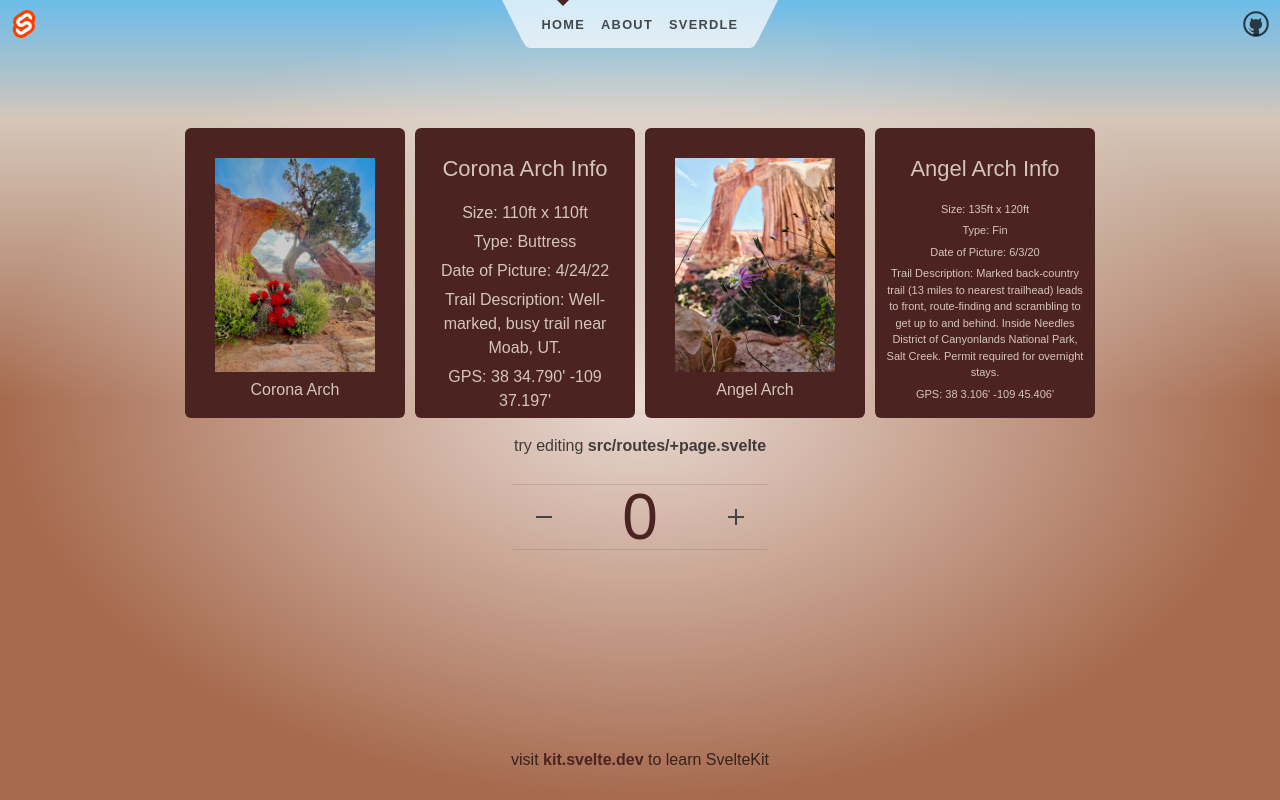
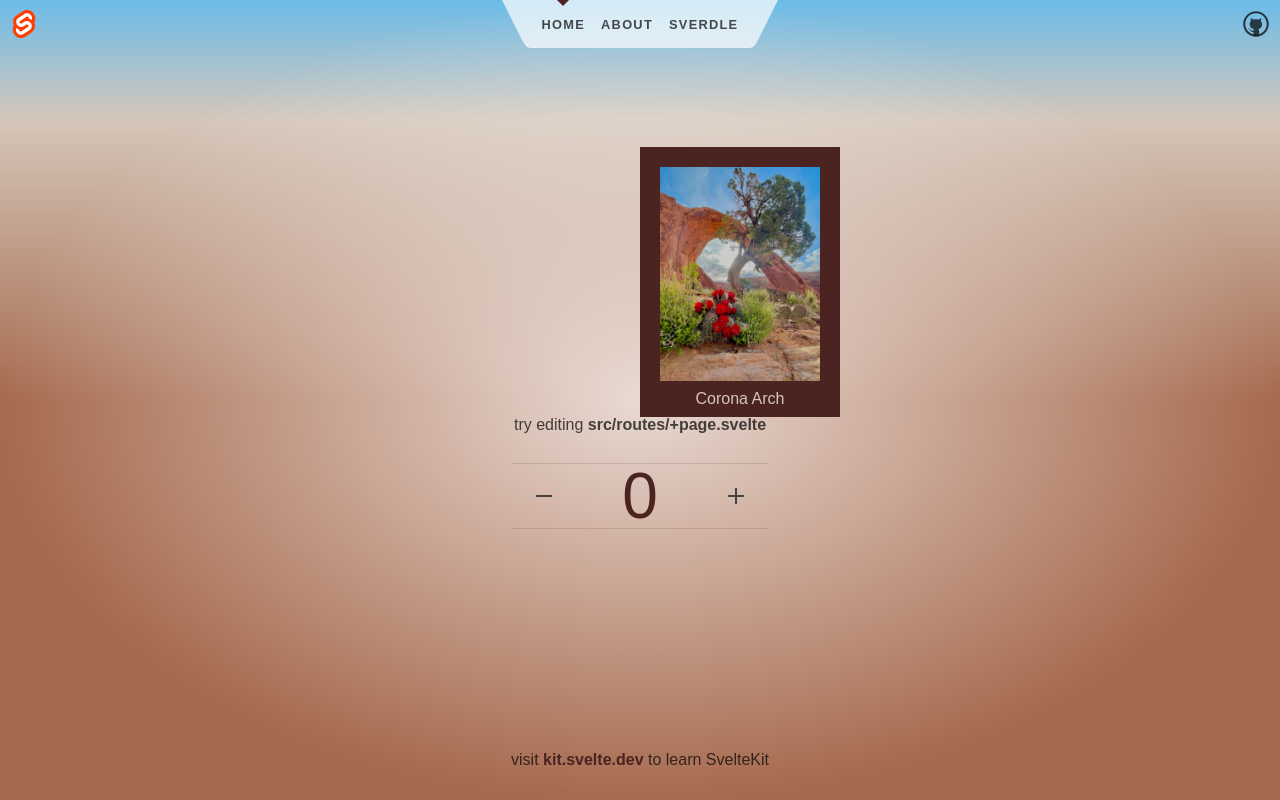
Before and after one commit to Sheilabob/bobbiesarches, a SvelteKit app: page / in a window 1280 px wide. Built offline with nearby package versions, Linux system fonts and the light colour scheme.

Commit message:
starting to work on flip . . .

```diff
--- a/src/routes/PictureCard.svelte
+++ b/src/routes/PictureCard.svelte
@@ -1,17 +1,35 @@
 <script lang="ts">
   import coronaarch from "$lib/images/corona-arch.jpg";
   import angelarch from "$lib/images/angel-arch.jpeg";
+
+  let flipped = true;
+
+  function flip(node, { delay = 0, duration = 1500 }) {
+    return {
+      delay,
+      duration,
+      css: (t, u) => `
+				transform: rotateY(${1 - u * 180}deg);
+				opacity: ${1 - u};
+			`,
+    };
+  }
 </script>
 
 <div class="piccards">
-  <div class="coronaarch card">
+  <!-- svelte-ignore a11y-click-events-have-key-events -->
+  <div class="card-container" on:click={() => (flipped = !flipped)}>
+    <div class="card">
+      {#if flipped}
+        <div class="coronaarch side" transition:flip>
           <picture>
             <source srcset={coronaarch} type="image/jpg" />
             <img src={coronaarch} alt="Corona Arch with Claret Cup in front" />
           </picture>
           <div class="piclabel">Corona Arch</div>
         </div>
-  <div class="card">
+      {:else}
+        <div class="side" transition:flip>
           <h2>Corona Arch Info</h2>
           <p>Size: 110ft x 110ft</p>
           <p>Type: Buttress</p>
@@ -19,14 +37,17 @@
           <p>Trail Description: Well-marked, busy trail near Moab, UT.</p>
           <p>GPS: 38 34.790' -109 37.197'</p>
         </div>
-  <div class="coronaarch card">
+      {/if}
+    </div>
+  </div>
+  <!-- <div class="coronaarch card">
     <picture>
       <source srcset={angelarch} type="image/jpg" />
       <img src={angelarch} alt="Columbine with Angel Arch in the background" />
     </picture>
     <div class="piclabel">Angel Arch</div>
-  </div>
-  <div class="card angelarch">
+  </div> -->
+  <!-- <div class="card angelarch">
     <h2>Angel Arch Info</h2>
     <p>Size: 135ft x 120ft</p>
     <p>Type: Fin</p>
@@ -38,7 +59,7 @@
       Permit required for overnight stays.
     </p>
     <p>GPS: 38 3.106' -109 45.406'</p>
-  </div>
+  </div> -->
 </div>
 
 <style>
@@ -66,15 +87,31 @@
     margin: 5px auto;
   }
 
-  .card {
-    background-color: #4b2421;
-    border-radius: 6px;
+  .card-container {
+    position: relative;
     width: 200px;
     height: 270px;
-    color: #d5c6b9;
+  }
+
+  .card {
+    border-radius: 6px;
     padding: 10px;
     text-align: center;
     margin: 5px;
+    /* position: absolute; */
+    perspective: 600;
+  }
+
+  .side {
+    position: absolute;
+    height: 100%;
+    width: 100%;
+    background-color: #4b2421;
+    overflow: hidden;
+    color: #d5c6b9;
+    /* display: flex; */
+    /* justify-content: center; */
+    /* align-items: center; */
   }
   h2 {
     font-size: 22px;
```
Lines whose indentation alone changed are shown as unchanged.
